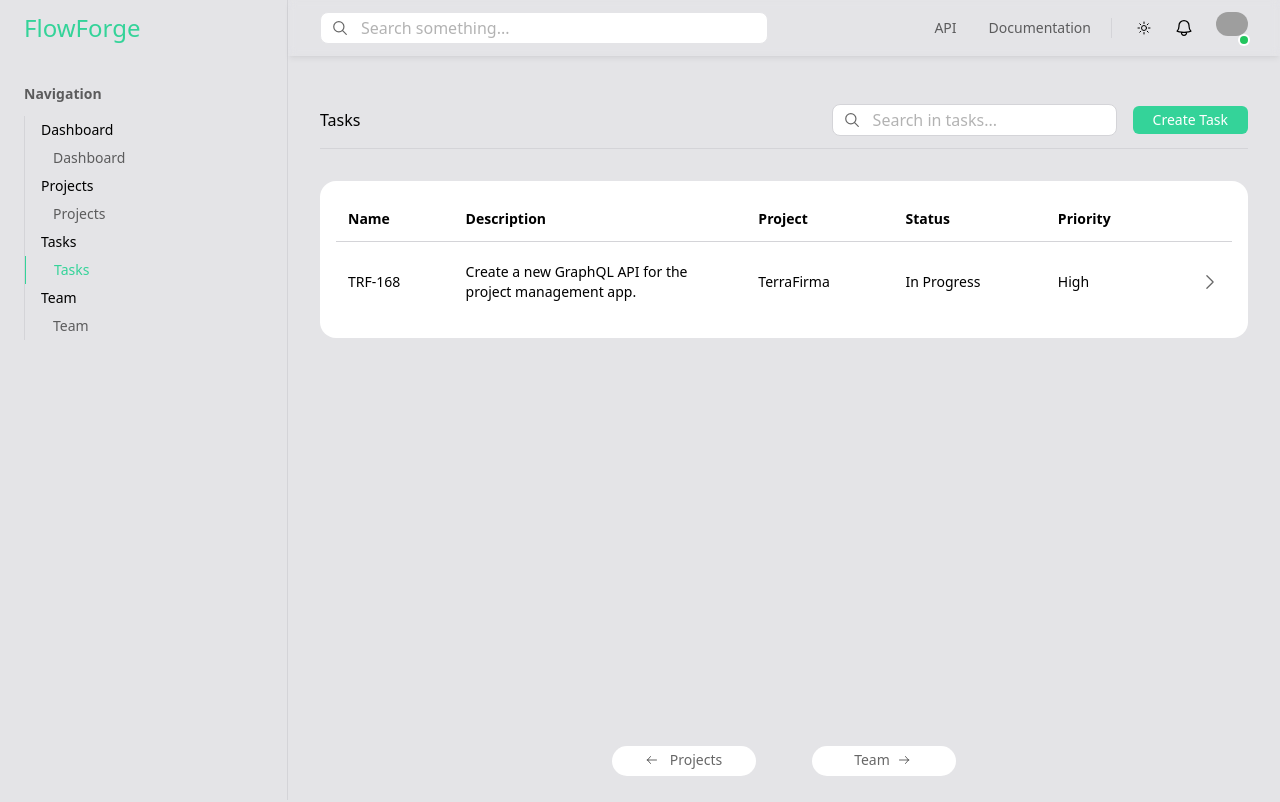
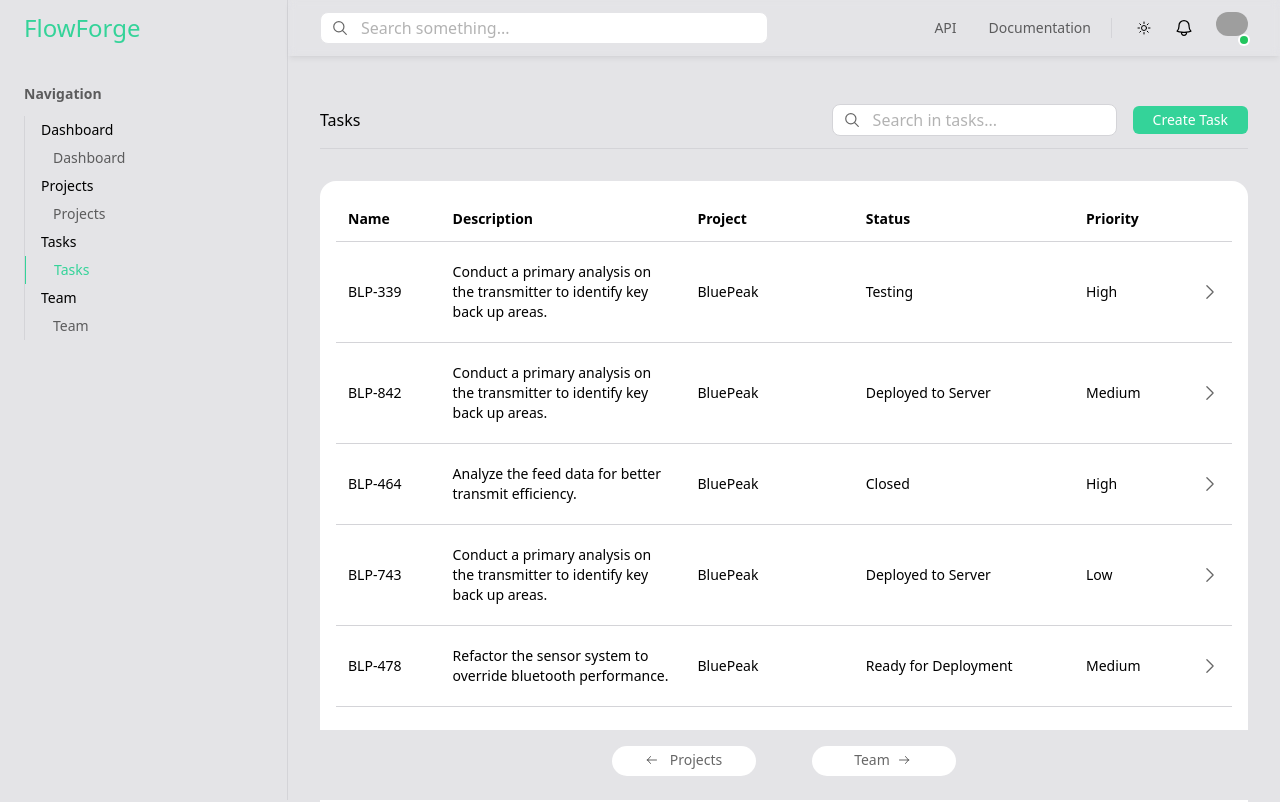
Before and after one commit to aivaras-bankauskas/vuetasks, a Vue app: page /tasks in a window 1280 px wide. Shown: the top 802 px of the page. Built offline with nearby package versions, Linux system fonts and the light colour scheme; grey boxes are pictures that could not be loaded.

Commit message:
TasksPage.vue: add model, mock and tasks data from mocks

```diff
--- /dev/null
+++ b/src/data/mocks/taskMock.ts
@@ -0,0 +1,96 @@
+import { faker } from '@faker-js/faker';
+import TaskStatusEnum from '@/enums/taskStatusEnum';
+import TaskPriorityEnum from '@/enums/taskPriorityEnum';
+import ProjectStatusEnum from '@/enums/projectStatusEnum';
+import Project from '@/data/models/projectModel';
+import Task from '@/data/models/taskModel';
+import projects from '@/data/mocks/projectMock';
+
+const descriptionTemplates = [
+	`Develop a new ${faker.hacker.adjective()} feature for ${faker.hacker.noun()}.`,
+	`Improve ${faker.hacker.verb()} process by implementing ${faker.hacker.ingverb()} methods.`,
+	`Analyze the ${faker.hacker.noun()} data for better ${faker.hacker.verb()} efficiency.`,
+	`Enhance the ${faker.hacker.adjective()} ${faker.hacker.noun()} with ${faker.hacker.ingverb()} techniques.`,
+	`Refactor the ${faker.hacker.noun()} system to ${faker.hacker.verb()} ${faker.hacker.adjective()} performance.`,
+	`Conduct a ${faker.hacker.adjective()} analysis on the ${faker.hacker.noun()} to identify key ${faker.hacker.verb()} areas.`,
+	`Design a ${faker.hacker.adjective()} ${faker.hacker.noun()} interface to simplify ${faker.hacker.ingverb()} tasks.`,
+	`Integrate ${faker.hacker.adjective()} ${faker.hacker.noun()} solutions into the existing ${faker.hacker.ingverb()} framework.`
+];
+
+const createAutoIncrementIdGenerator = (): (() => number) => {
+	let currentId = 0;
+
+	return () => currentId += 1;
+};
+
+const generateId = createAutoIncrementIdGenerator();
+
+const generateTasksForProject = (numOfTasks: number, project: Project): Task[] => {
+	return Array.from({ length: numOfTasks }, () => ({
+		id: generateId().toString(),
+		name: `${project.key}-${faker.datatype.number({ min: 100, max: 999 })}`,
+		description: faker.helpers.arrayElement(descriptionTemplates),
+		project: project.name,
+		status: getTaskStatusBasedOnProjectStatus(project.status),
+		priority: getTaskPriorityBasedOnProjectStatus(project.status),
+		createdAt: faker.date.past().toISOString(),
+		updatedAt: faker.date.recent().toISOString()
+	}));
+};
+
+const getTaskStatusBasedOnProjectStatus = (projectStatus: string): string => {
+	switch (projectStatus) {
+	case ProjectStatusEnum.Active:
+		return faker.helpers.arrayElement(Object.values(TaskStatusEnum));
+	case ProjectStatusEnum.Overdue:
+		return TaskStatusEnum.InProgress;
+	case ProjectStatusEnum.OnHold:
+		return TaskStatusEnum.OnHold;
+	default:
+		return TaskStatusEnum.BackLog;
+	}
+};
+
+const getTaskPriorityBasedOnProjectStatus = (projectStatus: string): string => {
+	switch (projectStatus) {
+	case ProjectStatusEnum.Active:
+		return faker.helpers.arrayElement(Object.values(TaskPriorityEnum));
+	case ProjectStatusEnum.Overdue:
+		return TaskPriorityEnum.High;
+	default:
+		return TaskPriorityEnum.Low;
+	}
+};
+
+const getNumberOfTasksBasedOnStatus = (status: string): number => {
+	switch (status) {
+	case ProjectStatusEnum.NotStarted:
+		return faker.datatype.number({ min: 30, max: 40 });
+	case ProjectStatusEnum.Active:
+		return faker.datatype.number({ min: 20, max: 30 });
+	case ProjectStatusEnum.Overdue:
+		return faker.datatype.number({ min: 5, max: 10 });
+	case ProjectStatusEnum.OnHold:
+		return faker.datatype.number({ min: 1, max: 3 });
+	default:
+		return 0;
+	}
+};
+
+const generateTasks = (): Task[] => {
+	const allTasks: Task[] = [];
+
+	projects.forEach(project => {
+		const randomNumOfTasks = getNumberOfTasksBasedOnStatus(project.status);
+		const tasksForProject = generateTasksForProject(randomNumOfTasks, project);
+		allTasks.push(...tasksForProject);
+	});
+
+	return allTasks;
+};
+
+const tasks = generateTasks();
+
+console.log('tasks', tasks);
+
+export default tasks;
--- /dev/null
+++ b/src/data/models/taskModel.ts
@@ -0,0 +1,12 @@
+type Task = {
+    id: string;
+    name: string;
+    description: string;
+    project: string;
+    status: string;
+    priority: string;
+    createdAt?: string;
+    updatedAt?: string;
+};
+
+export default Task;
--- a/src/enums/taskStatusEnum.ts
+++ b/src/enums/taskStatusEnum.ts
@@ -8,8 +8,8 @@ enum TaskStatusEnum {
     DeployedToServer = 'Deployed to Server',
     Testing = 'Testing',
     Returned = 'Returned',
-    Completed = 'completed',
-    closed = 'closed'
+    Completed = 'Completed',
+    closed = 'Closed'
 }
 
 export default TaskStatusEnum;
--- a/src/views/pages/tasks/TasksPage.vue
+++ b/src/views/pages/tasks/TasksPage.vue
@@ -2,17 +2,20 @@
     import { reactive } from 'vue';
     import SectionLayout from '@/views/layouts/SectionLayout.vue';
     import BaseTable from '@/components/tables/BaseTable.vue';
+    import tasks from '@/data/mocks/taskMock';
 
-    const tableData = reactive([
-        {
-            id: 1,
-            name: 'TRF-168',
-            description: 'Create a new GraphQL API for the project management app.',
-            project: 'TerraFirma',
-            status: 'In Progress',
-            priority: 'High'
-        }
-    ]);
+    const tableData = reactive(tasks);
+
+    // const tableData = reactive([
+    //     {
+    //         id: 1,
+    //         name: 'TRF-168',
+    //         description: 'Create a new GraphQL API for the project management app.',
+    //         project: 'TerraFirma',
+    //         status: 'In Progress',
+    //         priority: 'High'
+    //     }
+    // ]);
 
     const tableColumns = [
         { key: 'name', title: 'Name' },
```
